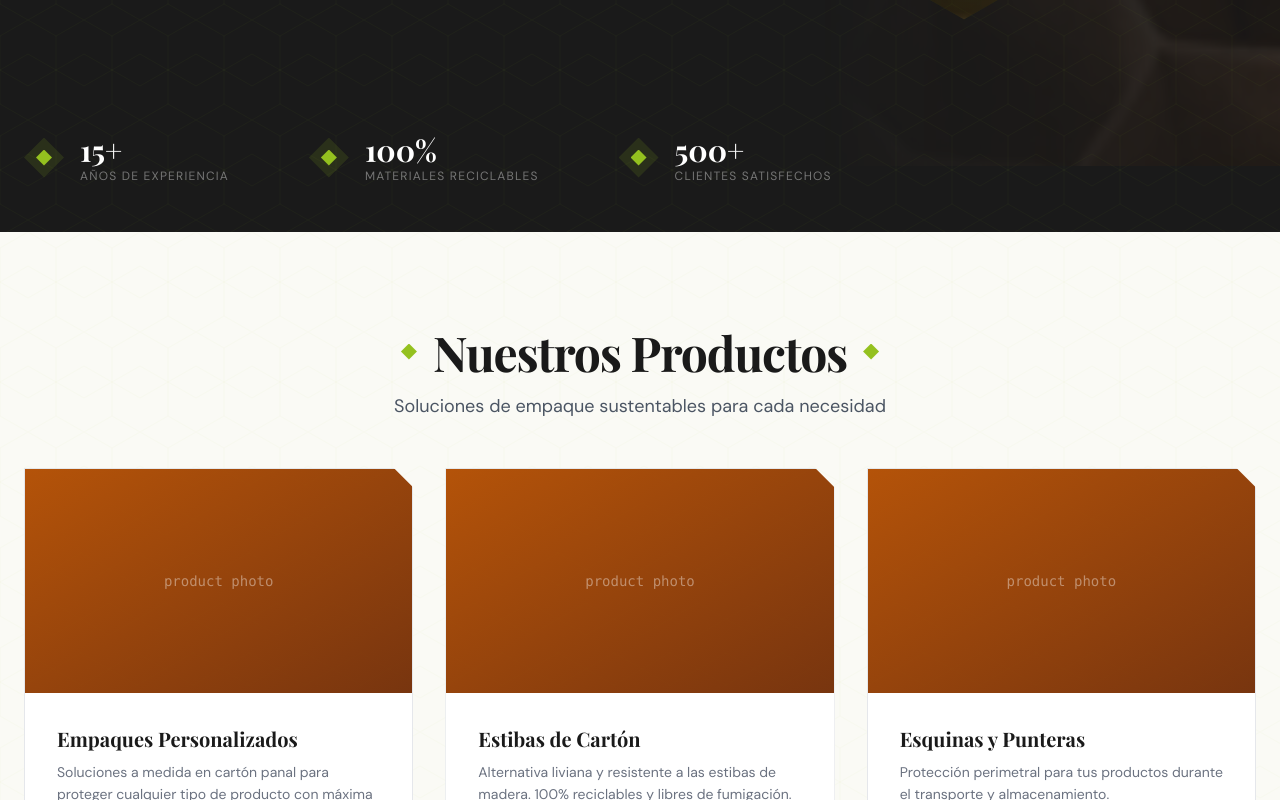
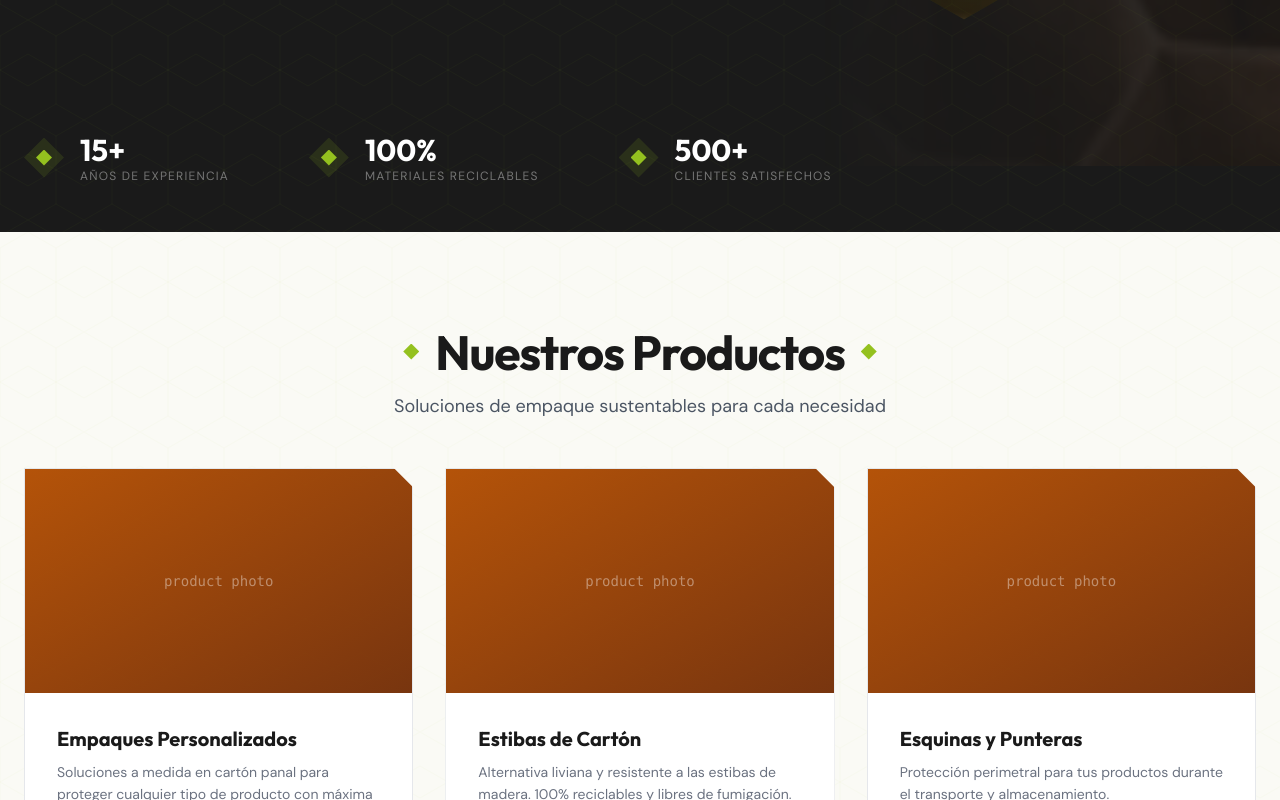
Before and after one commit to mariomarned/perlad, a Next.js app: page / in a window 1280 px wide. Shown: the part 780-1580 px from the top of the page. Built offline with nearby package versions, Linux system fonts and the light colour scheme.

Commit message:
feat: update project font configuration in layout and components

```diff
--- a/src/app/layout.tsx
+++ b/src/app/layout.tsx
@@ -1,5 +1,5 @@
 import type { Metadata } from "next";
-import { DM_Sans, Playfair_Display } from "next/font/google";
+import { DM_Sans, Outfit } from "next/font/google";
 import "./globals.css";
 
 const dmSans = DM_Sans({
@@ -8,10 +8,10 @@ const dmSans = DM_Sans({
   weight: ["400", "500", "600", "700"]
 });
 
-const playfair = Playfair_Display({
+const outfit = Outfit({
   subsets: ["latin"],
-  variable: "--font-playfair",
-  weight: ["400", "600", "700", "800"]
+  variable: "--font-outfit",
+  weight: ["400", "500", "600", "700", "800"]
 });
 
 export const metadata: Metadata = {
@@ -54,7 +54,7 @@ export default function RootLayout({
 }>) {
   return (
     <html lang="es" className="scroll-smooth">
-      <body className={`${dmSans.variable} ${playfair.variable} font-sans antialiased`}>
+      <body className={`${dmSans.variable} ${outfit.variable} font-sans antialiased`}>
         <script
           type="application/ld+json"
           dangerouslySetInnerHTML={{
--- a/src/components/Header.tsx
+++ b/src/components/Header.tsx
@@ -45,7 +45,7 @@ export const Header = ({ activeSection, accentColor = '#94C11F' }: HeaderProps)
   return (
     <header className={cn(
       "fixed top-0 left-0 w-full z-[1000] transition-all duration-400",
-      scrolled ? "bg-[#1A1A1A]/95 backdrop-blur-md border-b border-accent/20" : "bg-transparent border-b border-transparent"
+      (scrolled || menuOpen) ? "bg-[#0D0D0D] border-b border-accent/20 shadow-lg" : "bg-transparent border-b border-transparent"
     )}>
       <div className="max-w-[1280px] mx-auto px-8 py-4 flex items-center justify-between">
         <img
@@ -75,8 +75,8 @@ export const Header = ({ activeSection, accentColor = '#94C11F' }: HeaderProps)
               </a>
 
               {link.hasDropdown && prodOpen && (
-                <div className="absolute top-full left-[-20px] pt-3 min-w-[280px] animate-fade-in">
-                  <div className="bg-[#1A1A1A]/97 backdrop-blur-[20px] rounded-xl p-4 border border-accent/15 shadow-2xl">
+                <div className="absolute top-full left-[-20px] pt-3 min-w-[300px] animate-fade-in">
+                  <div className="bg-[#121212] rounded-xl p-5 border border-accent/30 shadow-[0_20px_50px_rgba(0,0,0,0.5)]">
                     {products.map((p, i) => (
                       <div key={i} className={cn("group", p.sub ? "mb-3" : "mb-1")}>
                         <div className="text-white font-sans text-[14px] font-semibold py-1.5 px-2 flex items-center rounded-md hover:bg-white/5 transition-colors cursor-pointer">
@@ -86,7 +86,7 @@ export const Header = ({ activeSection, accentColor = '#94C11F' }: HeaderProps)
                           {p.sub && p.sub.map((s, j) => (
                           <div
                             key={j}
-                            className="text-white/60 font-sans text-[13px] py-1 pl-7 hover:text-white transition-colors cursor-pointer"
+                            className="text-white/80 font-sans text-[13px] py-1.5 pl-7 hover:text-accent hover:pl-8 transition-all cursor-pointer border-l border-white/5 ml-2.5"
                           >
                             {s}
                           </div>
@@ -121,16 +121,28 @@ export const Header = ({ activeSection, accentColor = '#94C11F' }: HeaderProps)
 
       {/* Mobile Menu */}
       {menuOpen && (
-        <div className="md:hidden bg-[#1A1A1A]/98 p-6 border-t border-accent/20 animate-fade-in">
+        <div className="md:hidden fixed inset-x-0 top-[70px] bottom-0 bg-[#0D0D0D] p-8 overflow-y-auto animate-fade-in z-[999]">
+          <div className="flex flex-col gap-2">
             {navLinks.map((link) => (
+              <div key={link.id} className="border-b border-white/5">
                 <a
-              key={link.id}
                   onClick={() => scrollTo(link.id)}
-              className="block text-white font-sans text-[18px] py-3 cursor-pointer hover:text-accent transition-colors"
+                  className="block text-white font-display text-[22px] font-bold py-5 cursor-pointer hover:text-accent transition-colors flex justify-between items-center"
                 >
                   {link.label}
+                  <span className="text-accent">→</span>
                 </a>
+              </div>
             ))}
+          </div>
+          <div className="mt-12">
+            <button
+              className="w-full bg-accent text-[#0D0D0D] py-4 font-bold uppercase tracking-widest"
+              style={{ clipPath: 'polygon(10px 0%, 100% 0%, calc(100% - 10px) 100%, 0% 100%)' }}
+            >
+              Ver Catálogo
+            </button>
+          </div>
         </div>
       )}
     </header>
--- a/tailwind.config.ts
+++ b/tailwind.config.ts
@@ -22,7 +22,7 @@ const config: Config = {
       },
       fontFamily: {
         sans: ["var(--font-dm-sans)", "sans-serif"],
-        display: ["var(--font-playfair)", "serif"],
+        display: ["var(--font-outfit)", "sans-serif"],
       },
       animation: {
         'float': 'float 3s ease-in-out infinite',
```
Lines whose indentation alone changed are shown as unchanged.
